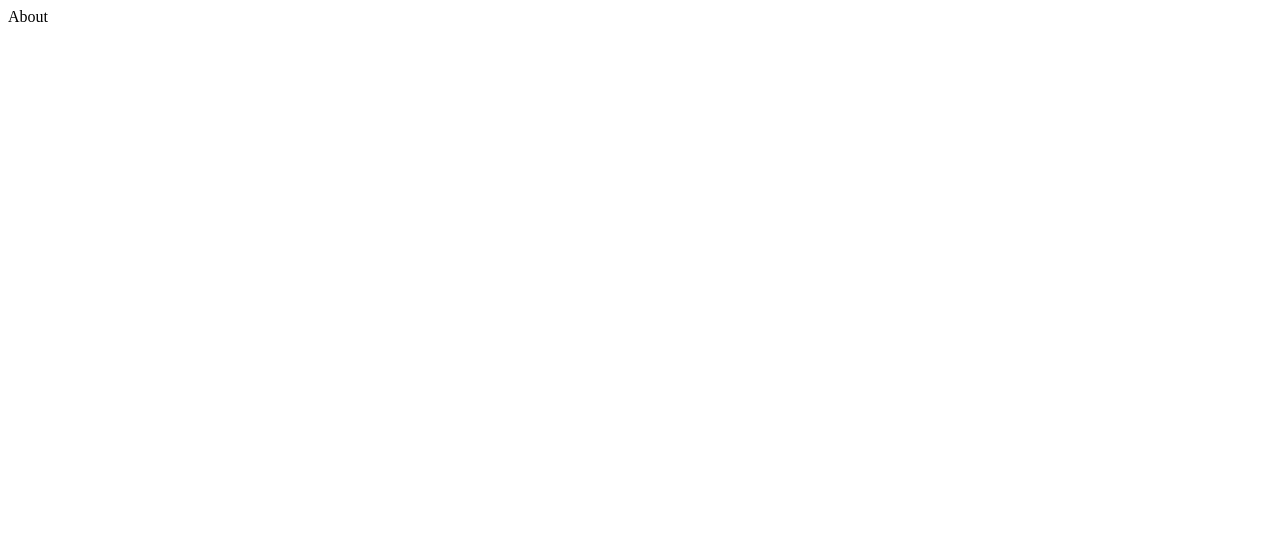
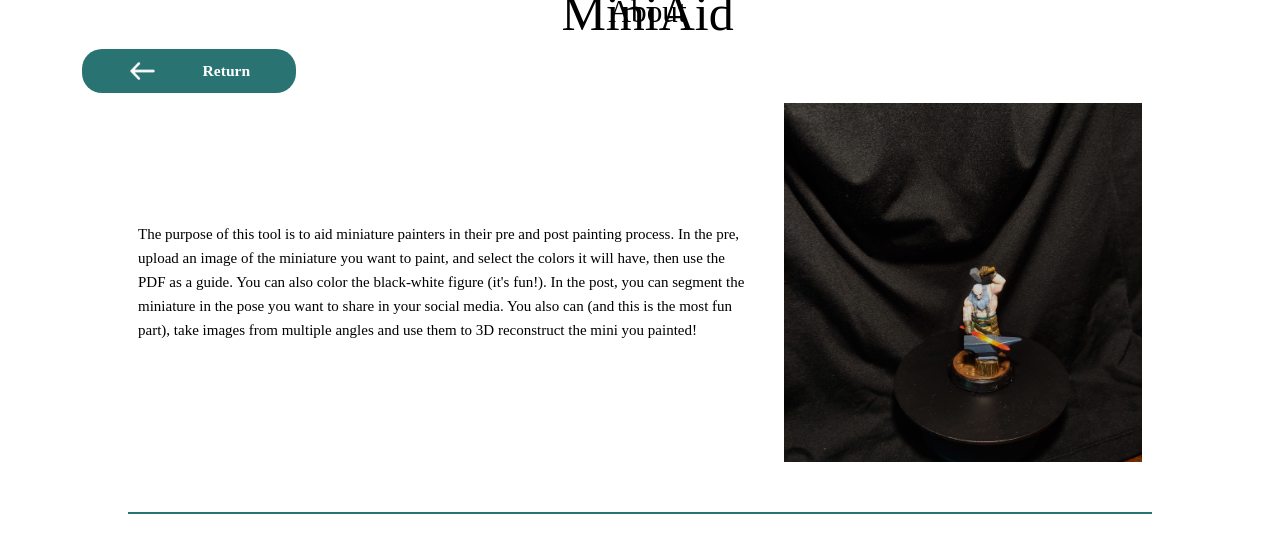
Before and after one commit to GustavoSantiago113/MiniAid, a Flask app: page /about in a window 1280 px wide. Before the commit the part shown is almost empty. Shown: the top 555 px of the page. Before the commit the page ends 22 px from the top, so only its background shows below. Run offline with Flask 3, Linux system fonts and the light colour scheme; some web fonts are replaced.

Commit message:
chore: about page

```diff
--- a/app/app.py
+++ b/app/app.py
@@ -295,7 +295,7 @@
 
 @app.route("/about")
 def about_page():
-    return "About"
+    return render_template('About.html')
 
 if __name__ == "__main__":
     app.run()
--- a/app/static/script.js
+++ b/app/static/script.js
@@ -1099,11 +1099,11 @@
             let image = document.getElementById("landingImage");
 
             // Only reset if the image is not already the default
-            if (image.src !== "../static/main.png") {
+            if (image.src !== "../static/images/main.png") {
                 image.style.opacity = 0; // Fade out
 
                 setTimeout(() => {
-                    image.src = "../static/main.png"; // Reset to default image
+                    image.src = "../static/images/main.png"; // Reset to default image
                     image.style.animation = "none"; // Reset animation
                     void image.offsetWidth; // Trick to restart animation
                     image.style.animation = "slideFromRight 1.5s ease-out forwards";
--- a/app/static/styles.css
+++ b/app/static/styles.css
@@ -490,6 +490,50 @@
     gap: 15px;
 }
 
+/* About */
+.container-about {
+    margin: 0 auto;
+    padding-left: 15vh;
+    padding-right: 15vh;
+}
+
+.section.row {
+  display: flex;
+  justify-content: space-between;
+  align-items: center;
+  margin-bottom: 40px;
+  flex-wrap: wrap;
+}
+
+.section.row.reverse {
+
+}
+
+.text {
+  width: 60%;
+  font-size: 15px;
+  line-height: 1.6;
+  padding: 10px;
+}
+
+.image-about {
+  width: 35%;
+  display: flex;
+  justify-content: center;
+  align-items: center;
+  padding: 10px;
+}
+
+.image-about img {
+  max-width: 100%;
+  height: auto;
+}
+
+hr {
+  border: 1px solid var(--buttons-footer);
+  margin: 40px 0;
+}
+
  /* Footer */
 .footer {
     position: fixed;
--- /dev/null
+++ b/app/templates/About.html
@@ -0,0 +1,106 @@
+<html lang="en">
+    <head>
+        <meta charset="UTF-8">
+        <title>MiniAid</title>
+        <link rel="stylesheet" type="text/css" href="../static/styles.css">
+        <link rel="icon" type="image/x-icon" href="../static/favico.png">
+        <script src="../static/script.js"></script>
+    </head>
+    <body>
+        <div class = "body-head">
+            <a class = "return-button" href="/">
+                <img src="../static/icons/arrow.png" class="return-icon">
+                <h4>
+                    Return
+                </h4>
+            </a>
+            <div class = "body-text">
+                <span class = "title">
+                    MiniAid
+                </span>
+                <span class="subtitle">
+                    About
+                </span>
+            </div>
+
+        </div>
+
+        <div class="container-about">
+
+            <div class="section row">
+                <div class="text">
+                <p>The purpose of this tool is to aid miniature painters in their pre and post painting process. In the pre, upload an image of the miniature you want to paint, and select the colors
+                    it will have, then use the PDF as a guide. You can also color the black-white figure (it's fun!). In the post, you can segment the miniature in the pose you want to
+                    share in your social media. You also can (and this is the most fun part), take images from multiple angles and use them to 3D reconstruct the mini you painted!
+                </p>
+                </div>
+                <div class="image-about">
+                    <img src="../static/images/threeDscan.jpg">
+                </div>
+            </div>
+
+            <hr>
+
+            <div class="section row reverse">
+                <div class="image-about">
+                    <img src="../static/images/python.svg">
+                </div>
+                <div class="text">
+                    <p>This tool was mainly built using Python language through Flask framework.
+                        Python is a high-level, general-purpose programming language known for its simplicity, readability, and versatility.
+                        Python emphasizes clean and easy-to-understand code, making it ideal for both beginners and experienced developers.
+                        One of Python's greatest strengths is its wide range of applications;
+                        it is used in web development, data science, machine learning, automation, scientific computing, game development, and much more.
+                    </p>
+                </div>
+            </div>
+
+            <hr>
+
+            <div class="section row">
+                <div class="text">
+                    <p>To segment the images, I used MobileSAM from Ultralytics.
+                        MobileSAM is a lightweight version of the Segment Anything Model (SAM) developed by Meta AI, designed specifically for mobile and resource-constrained environments.
+                        While SAM is known for its powerful ability to segment any object in an image with minimal input (like a point or box), it is too heavy for real-time use on smartphones or embedded devices.
+                        MobileSAM addresses this by using efficient model architectures to reduce memory and computational requirements without sacrificing too much accuracy.
+                        It enables fast and interactive image segmentation on mobile devices, making it practical for applications in augmented reality, medical imaging, agriculture, and education—anywhere portability and real-time interaction are important.
+                    </p>
+                </div>
+                <div class="image-about">
+                    <img src="../static/images/ultralytics.svg">
+                </div>
+            </div>
+
+            <hr>
+
+            <div class="section row reverse">
+                <div class="image-about">
+                    <img src="../static/images/naver.png">
+                </div>
+                <div class="text">
+                    <p>To perform the 3D reconstruction, I used Dust3r.
+                        DUST3R is an AI model developed to reconstruct 3D structures from 2D images, even when there are no camera calibration parameters or depth annotations.
+                        It uses self-supervised learning to understand depth and geometry from image pairs, learning how scenes and objects transform from different views.
+                        The key innovation of DUST3R is its ability to match features across images and estimate camera motion and depth maps—all without needing manually labeled data.
+                        This makes it powerful for applications like drone mapping, virtual reality, cultural heritage preservation, and robotics, where 3D understanding from limited input is crucial.
+                    </p>
+                </div>
+            </div>
+
+        </div>
+
+    </body>
+    <footer>
+        <div class = "footer">
+            <a href="https://github.com/GustavoSantiago113/MiniAid" target = "_blank" class="footer-icon-link">
+                <img src="../static/icons/github.png" class="footer-icon">
+            </a>
+            <span class = "footer-text">
+                Developed by: Gustavo N. Santiago <br> Under the Creative Common NonCommercial License
+            </span>
+            <a href="https://gustavosantiago.shinyapps.io/WebResume/" target = "_blank" class="footer-icon-link">
+                <img src="../static/icons/webResume.png" class="footer-icon">
+            </a>
+        </div>
+    </footer>
+</html>
--- a/app/templates/LandingPage.html
+++ b/app/templates/LandingPage.html
@@ -20,13 +20,13 @@
                         </a>
                     </span>
                 </div>
-                <a class = "navigation-button" data-image="../static/coloring.jpg" href="/pre-painting">
+                <a class = "navigation-button" data-image="../static/images/coloring.jpg" href="/pre-painting">
                     <img src="../static/icons/pencil.png" class="button-icon">
                     <h4>
                         Pre-Painting
                     </h4>
                 </a>
-                <a class = "navigation-button" data-image="../static/threeDscan.jpg" href="/post-painting">
+                <a class = "navigation-button" data-image="../static/images/threeDscan.jpg" href="/post-painting">
                     <img src="../static/icons/camera.png" class="button-icon">
                     <h4>
                         Post-Painting
```
Also changed, not shown: app/static/images/coloring.jpg (renamed from app/static/coloring.jpg), app/static/images/main.png (renamed from app/static/main.png), app/static/images/naver.png (added), app/static/images/python.svg (added), app/static/images/threeDscan.jpg (added), app/static/images/ultralytics.svg (added), 1 other file.
